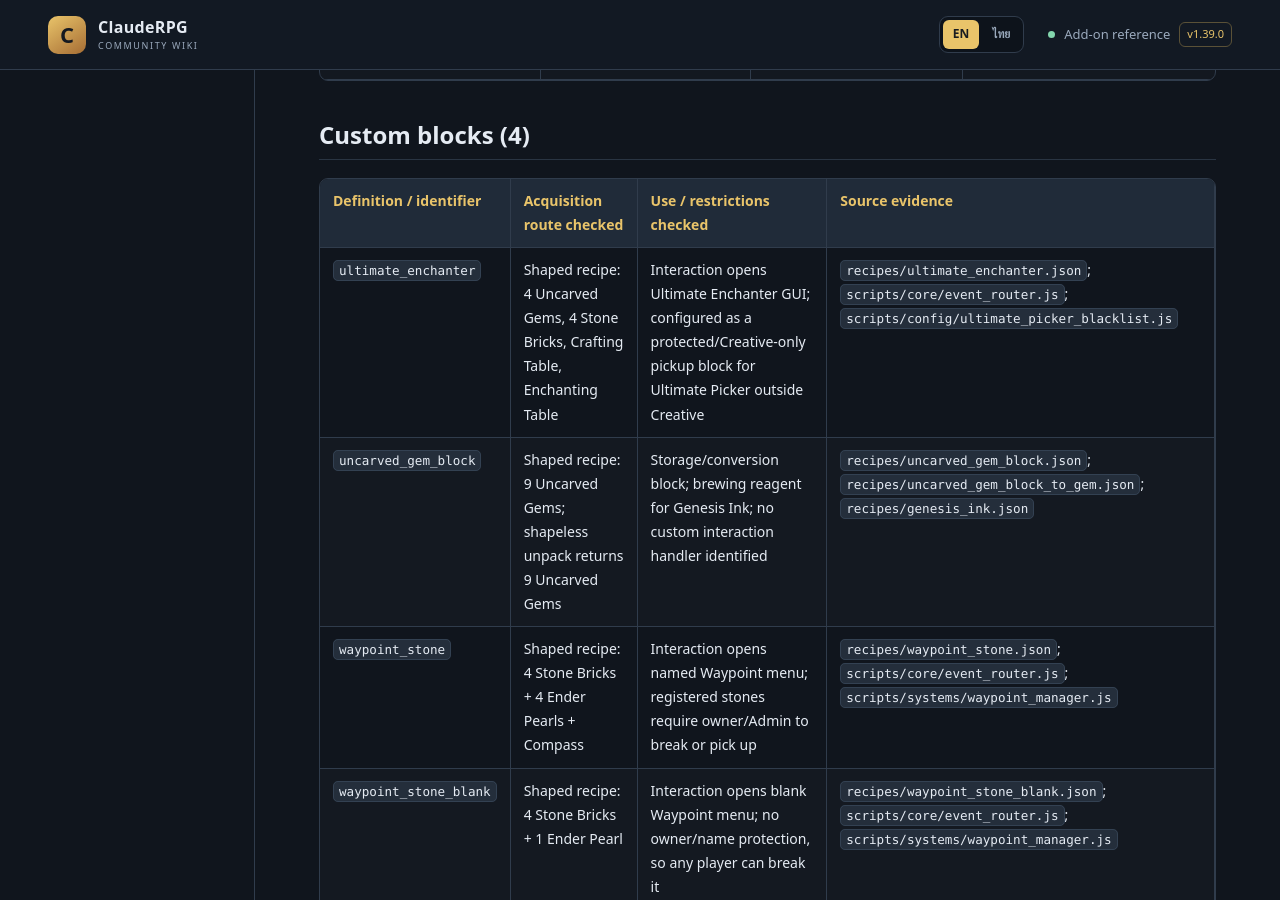
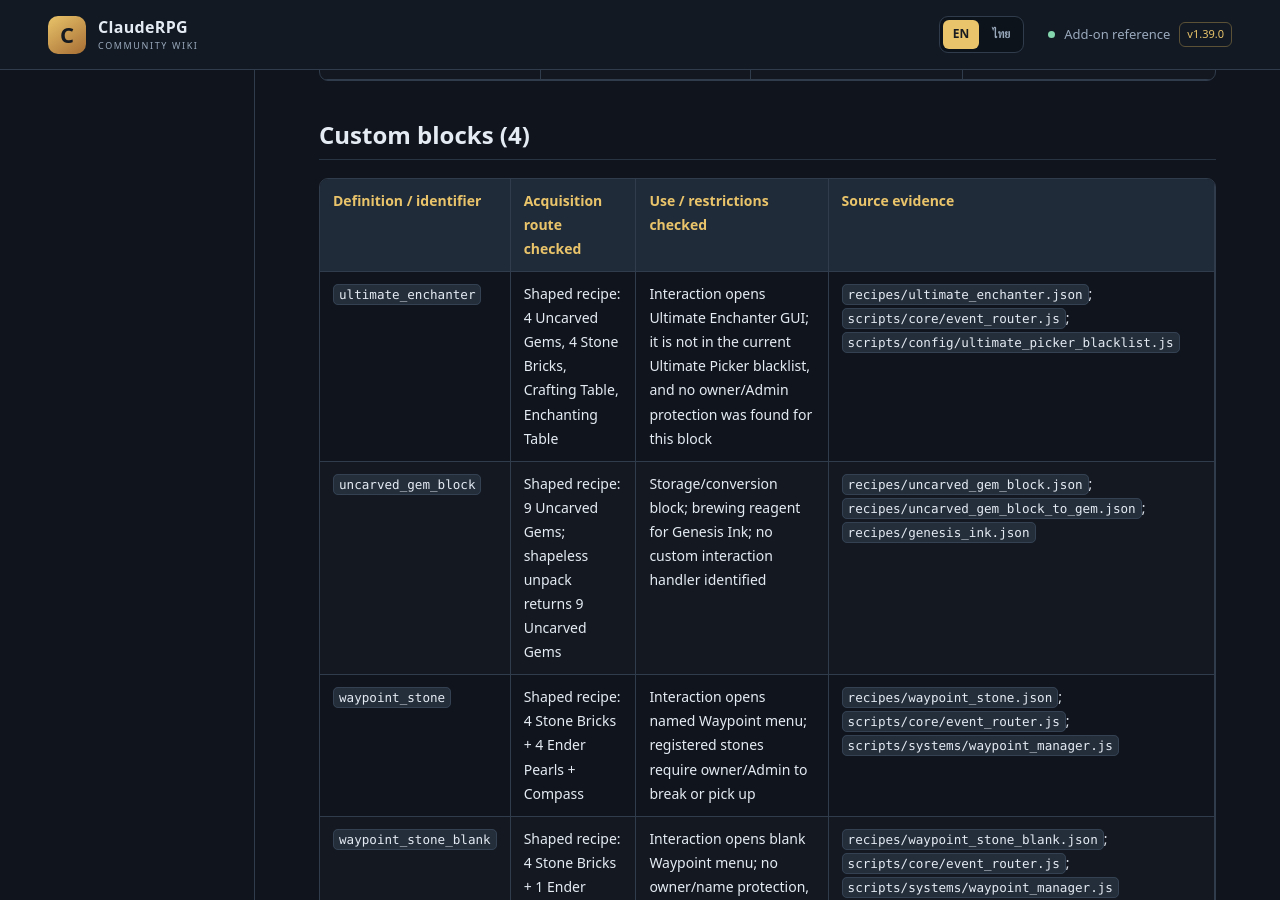
Before and after one commit to miniTorch25/ClaudeRPG-Wiki-V2, a Jekyll site: the page built from ITEM-SOURCE-AUDIT.md, in a window 1280 px wide and 900 px high, scrolled down 6037 px. Built offline with Jekyll 4.4.1, drawn with Linux system fonts in a browser that asks for light colours; our own code applies the rules of GitHub Pages for plain Markdown files.

Commit message:
Docs: correct Ultimate Enchanter pickup audit

```diff
--- a/ITEM-SOURCE-AUDIT.md
+++ b/ITEM-SOURCE-AUDIT.md
@@ -59,7 +59,7 @@
 
 | Definition / identifier | Acquisition route checked | Use / restrictions checked | Source evidence |
 |---|---|---|---|
-| `ultimate_enchanter` | Shaped recipe: 4 Uncarved Gems, 4 Stone Bricks, Crafting Table, Enchanting Table | Interaction opens Ultimate Enchanter GUI; configured as a protected/Creative-only pickup block for Ultimate Picker outside Creative | `recipes/ultimate_enchanter.json`; `scripts/core/event_router.js`; `scripts/config/ultimate_picker_blacklist.js` |
+| `ultimate_enchanter` | Shaped recipe: 4 Uncarved Gems, 4 Stone Bricks, Crafting Table, Enchanting Table | Interaction opens Ultimate Enchanter GUI; it is not in the current Ultimate Picker blacklist, and no owner/Admin protection was found for this block | `recipes/ultimate_enchanter.json`; `scripts/core/event_router.js`; `scripts/config/ultimate_picker_blacklist.js` |
 | `uncarved_gem_block` | Shaped recipe: 9 Uncarved Gems; shapeless unpack returns 9 Uncarved Gems | Storage/conversion block; brewing reagent for Genesis Ink; no custom interaction handler identified | `recipes/uncarved_gem_block.json`; `recipes/uncarved_gem_block_to_gem.json`; `recipes/genesis_ink.json` |
 | `waypoint_stone` | Shaped recipe: 4 Stone Bricks + 4 Ender Pearls + Compass | Interaction opens named Waypoint menu; registered stones require owner/Admin to break or pick up | `recipes/waypoint_stone.json`; `scripts/core/event_router.js`; `scripts/systems/waypoint_manager.js` |
 | `waypoint_stone_blank` | Shaped recipe: 4 Stone Bricks + 1 Ender Pearl | Interaction opens blank Waypoint menu; no owner/name protection, so any player can break it | `recipes/waypoint_stone_blank.json`; `scripts/core/event_router.js`; `scripts/systems/waypoint_manager.js` |
```
